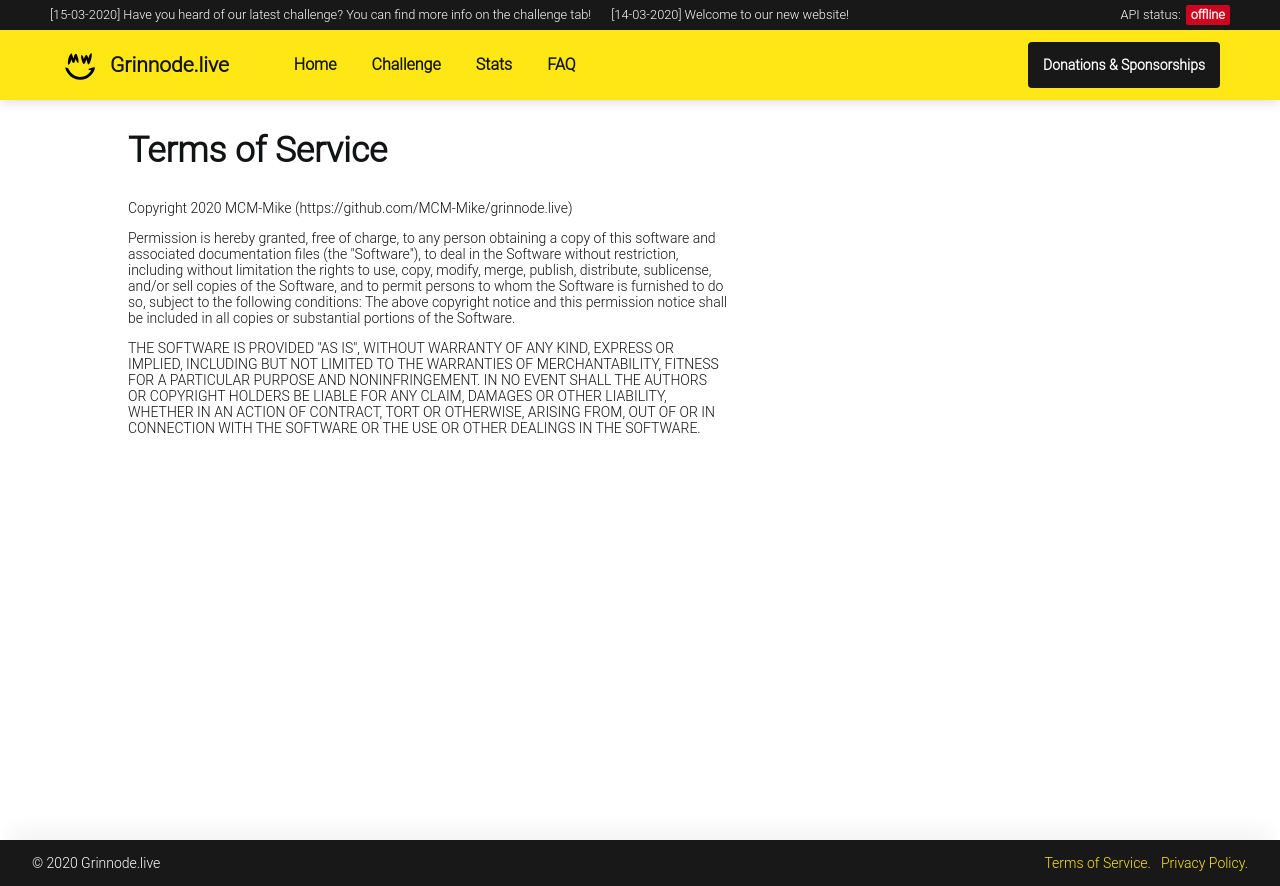
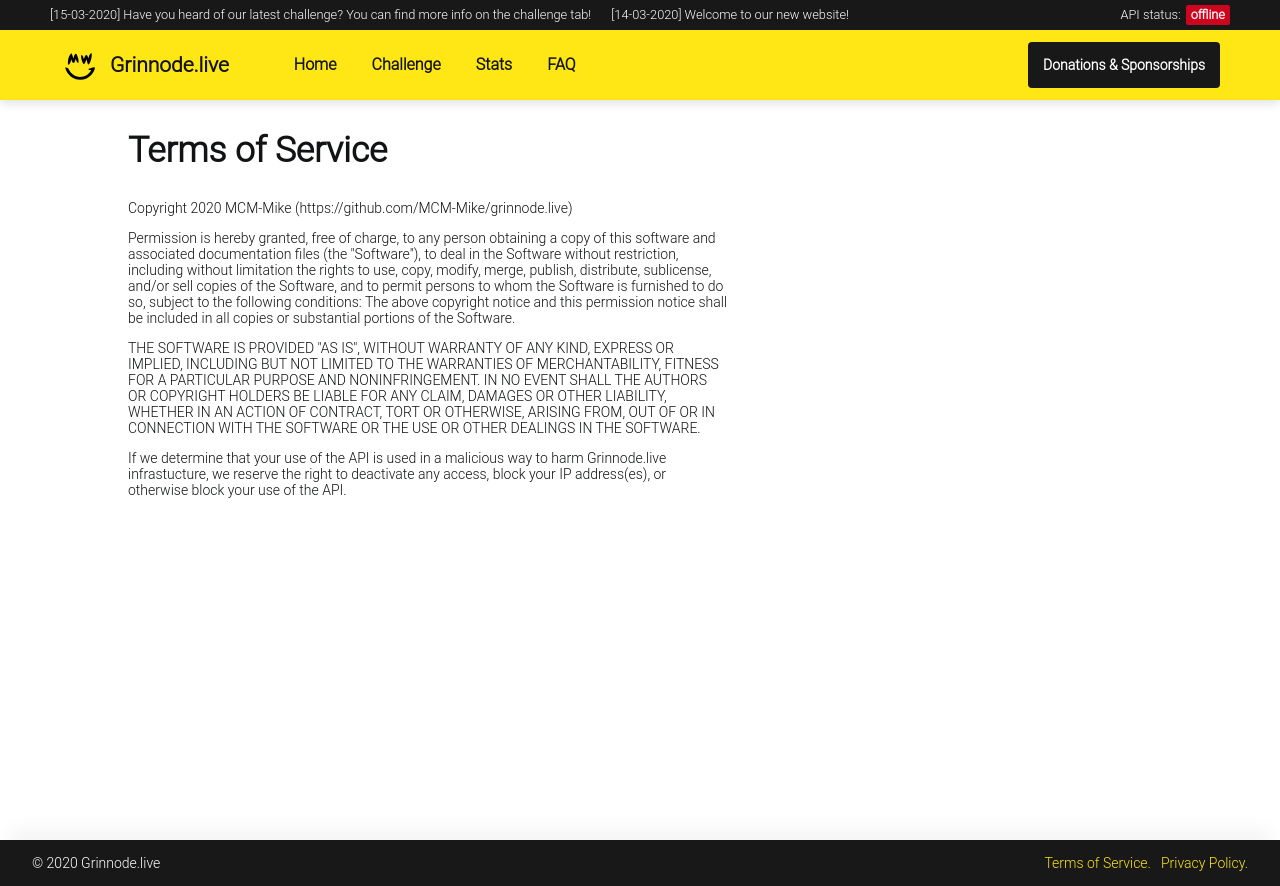
Before and after one commit to Grinnode-live/grinnode-live-frontend, a Vue app: page /terms-of-service in a window 1280 px wide. Built offline with nearby package versions, Linux system fonts and the light colour scheme; no server answers.

Commit message:
Update ToS.vue
add possible block of IP addresses

```diff
--- a/src/views/ToS.vue
+++ b/src/views/ToS.vue
@@ -17,6 +17,9 @@
                     <p>
                         THE SOFTWARE IS PROVIDED "AS IS", WITHOUT WARRANTY OF ANY KIND, EXPRESS OR IMPLIED, INCLUDING BUT NOT LIMITED TO THE WARRANTIES OF MERCHANTABILITY, FITNESS FOR A PARTICULAR PURPOSE AND NONINFRINGEMENT. IN NO EVENT SHALL THE AUTHORS OR COPYRIGHT HOLDERS BE LIABLE FOR ANY CLAIM, DAMAGES OR OTHER LIABILITY, WHETHER IN AN ACTION OF CONTRACT, TORT OR OTHERWISE, ARISING FROM, OUT OF OR IN CONNECTION WITH THE SOFTWARE OR THE USE OR OTHER DEALINGS IN THE SOFTWARE.
                     </p>
+                    <p>
+                       If we determine that your use of the API is used in a malicious way to harm Grinnode.live infrastucture, we reserve the right to deactivate any access, block your IP address(es), or otherwise block your use of the API.
+                   </p>
                 </div>
             </section>
         </main>
```
